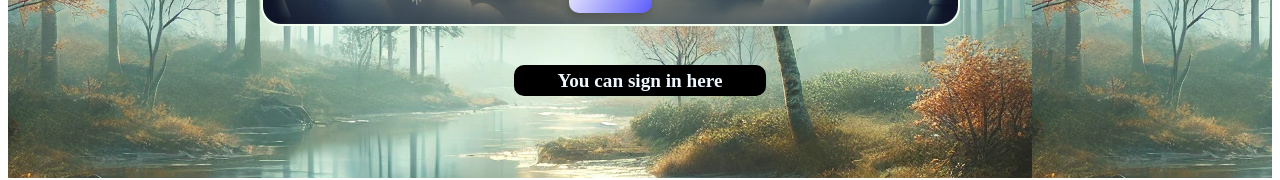
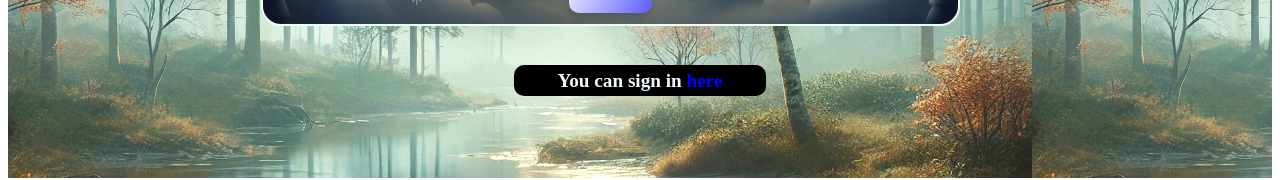
Before and after one commit to Apex69PREDATOR/weather-frontend, a React (Vite) app: page /signup in a window 1280 px wide. Shown: the part 610-790 px from the top of the page. Built offline with nearby package versions, Linux system fonts and the light colour scheme; the HTML template or start-up script is replaced by a standard one.

Commit message:
added log to signup nav

```diff
--- a/src/components/login/Login.jsx
+++ b/src/components/login/Login.jsx
@@ -39,7 +39,7 @@ const Login = (props) => {
      <input type="text"  id="password" {...register("password",{required:true})} /></div>
      <button className='signin' style={{height:"10%",color:"black",borderRadius:"10px",border:"none",cursor:"pointer"}}>Sign in</button>
     </form>
-    <div className="navsign">Don't have an account sign up <span style={{fontSize:""}} onClick={()=>{nav('/signup')}}><i>here</i></span></div>
+    <div className="navsign">Don't have an account sign up <span style={{color:"blue",cursor:"pointer"}} onClick={()=>{nav('/signup')}}><i>here</i></span></div>
     </div>
     </>
   )
--- a/src/components/signin/sign.jsx
+++ b/src/components/signin/sign.jsx
@@ -52,7 +52,7 @@ const sign = () => {
      </div>
      <button className='signin' style={{height:"10%",color:"black",borderRadius:"10px",border:"none",cursor:"pointer"}}>Sign up</button>
     </form>
-    <div className="navsign" style={{left:"46%"}}>You can sign in <span onClick={()=>{nav('/login')}}>here</span></div>
+    <div className="navsign" style={{left:"46%"}}>You can sign in <span  style={{color:"blue",cursor:"pointer"}} onClick={()=>{nav('/login')}}>here</span></div>
     </div>
     </>
   )
```
